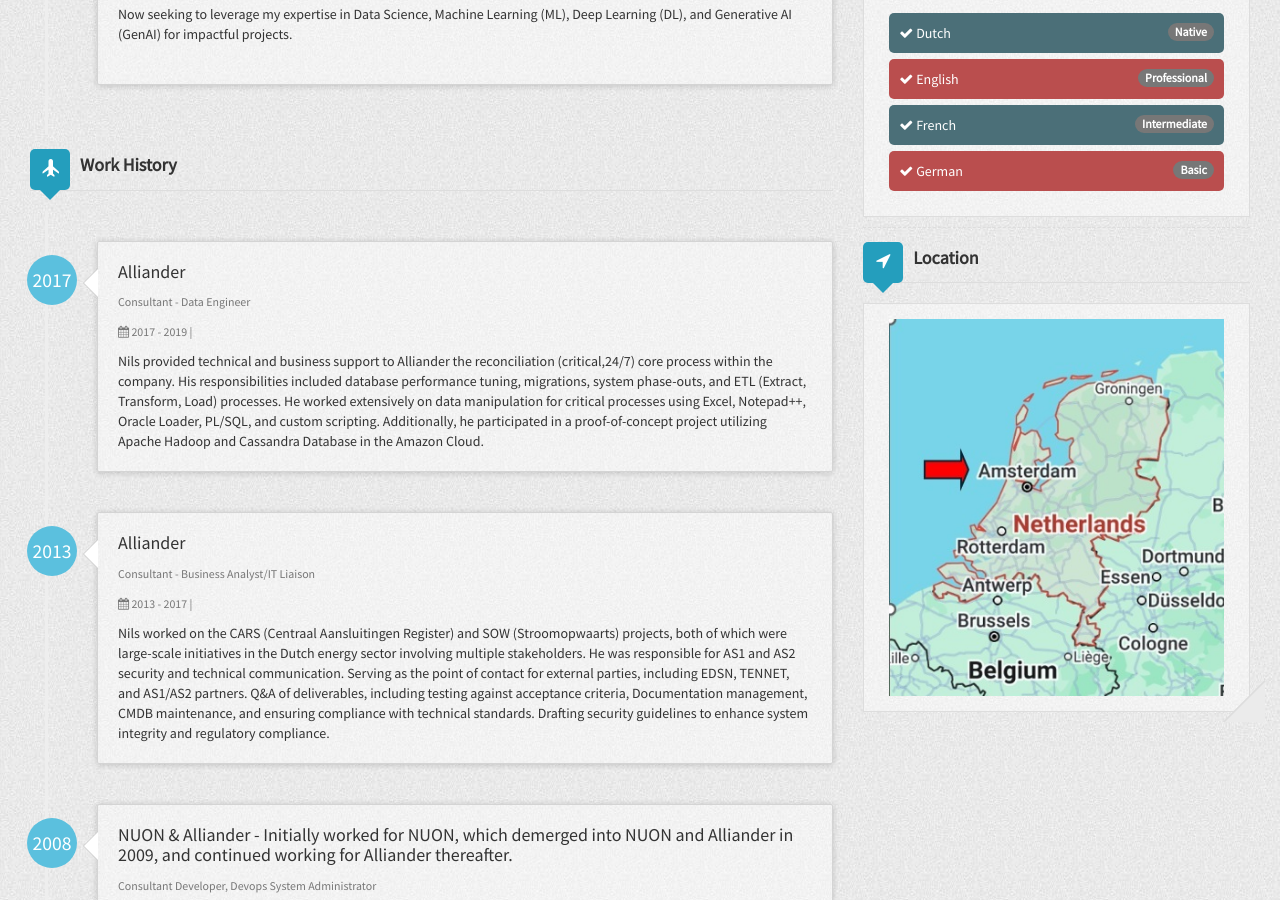
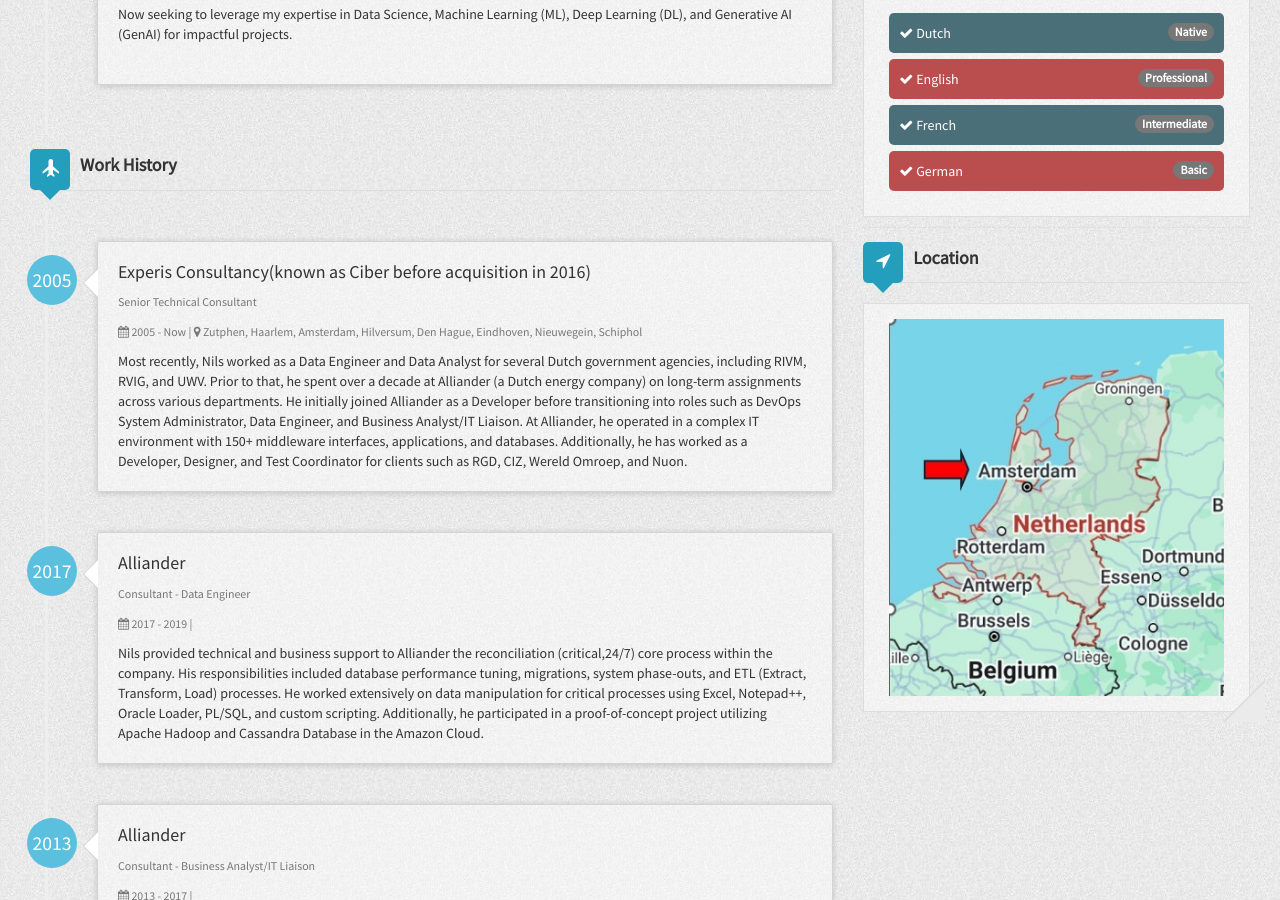
Before and after one commit to NilsKuhler/resumecard, a Jekyll site: the page built from index.html, in a window 1280 px wide and 900 px high, scrolled down 759 px. Built offline with Jekyll 4.4.1, drawn with Linux system fonts in a browser that asks for light colours; nearby versions of some CDN libraries.

Commit message:
Update _config.yml

```diff
--- a/_config.yml
+++ b/_config.yml
@@ -67,6 +67,13 @@
     - line:
     - line:  Now seeking to leverage my expertise in Data Science, Machine Learning (ML), Deep Learning (DL), and Generative AI (GenAI) for impactful projects.
   workHistory:
+    - work2:
+      company: Experis Consultancy(known as Ciber before acquisition in 2016)
+      location: Zutphen, Haarlem, Amsterdam, Hilversum, Den Hague, Eindhoven, Nieuwegein, Schiphol
+      title: Senior Technical Consultant
+      started: 2005
+      duration: 2005 - Now
+      description: Most recently, Nils worked as a Data Engineer and Data Analyst for several Dutch government agencies, including RIVM, RVIG, and UWV. Prior to that, he spent over a decade at Alliander (a Dutch energy company) on long-term assignments across various departments. He initially joined Alliander as a Developer before transitioning into roles such as DevOps System Administrator, Data Engineer, and Business Analyst/IT Liaison. At Alliander, he operated in a complex IT environment with 150+ middleware interfaces, applications, and databases. Additionally, he has worked as a Developer, Designer, and Test Coordinator for clients such as RGD, CIZ, Wereld Omroep, and Nuon.
     - work3:
       company: Alliander
       location:
```
